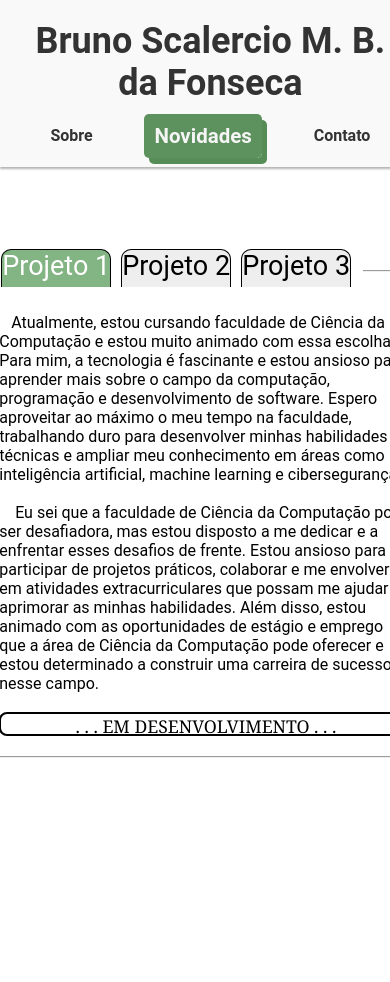
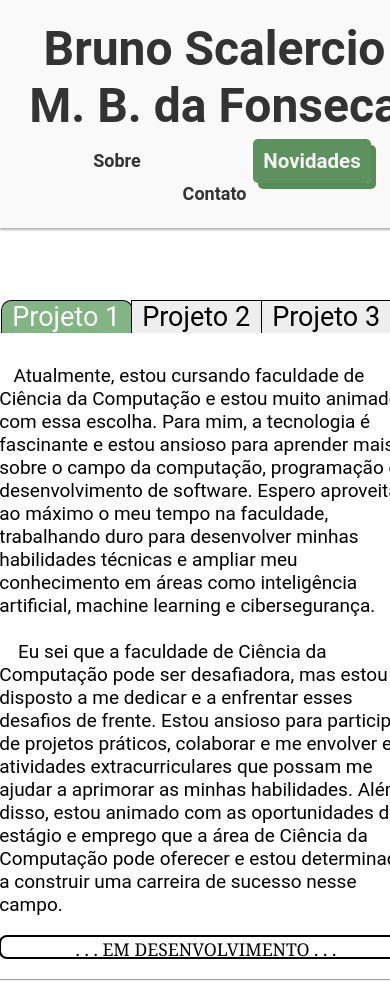
Before and after one commit to PS4cr/BrScweb, a plain HTML site: page index2.html in a window 390 px wide. Shown: the top 982 px of the page. Before the commit the page ends 844 px from the top, so only its background shows below. Drawn offline with Linux system fonts and the light colour scheme.

Commit message:
Update style.css

```diff
--- a/style.css
+++ b/style.css
@@ -252,28 +252,49 @@ footer img:hover {
   height: 33px;
 }
 
-@media only screen and (max-width: 600px) {
-  header h1 {
-    font-size: 36px;
+@media only screen and (max-width: 768px) {
+  header {
+    width: 100%;
   }
 
-  nav a {
-    font-size: 16px;
+  nav ul {
+    flex-wrap: wrap;
+    margin-top: 10px;
+  }
+
+  nav li {
+    width: 50%;
+    margin: 5px 0;
+    text-align: center;
+  }
+
+  .profile {
+    width: 150px;
+    height: 150px;
+  }
+
+  main {
+    padding: 5px;
   }
 
   section h2 {
-    font-size: 28px;
+    font-size: 24px;
   }
 
-  section p {
-    font-size: 16px;
+  .aba {
+    width: 100%;
+    height: auto;
+    margin-right: 0;
+    margin-bottom: 10px;
+  }
+
+  .aba a {
+    width: 100%;
+    padding: 10px;
+    text-align: center;
+  }
+
+  #index2 {
+    border-radius: 0;
   }
 }
-#sobre img {
-  display: block;
-  margin: 0 auto;
-  max-width: 100%;
-  height: 300px;
-  border-radius: 7cm;
-
-}
```
